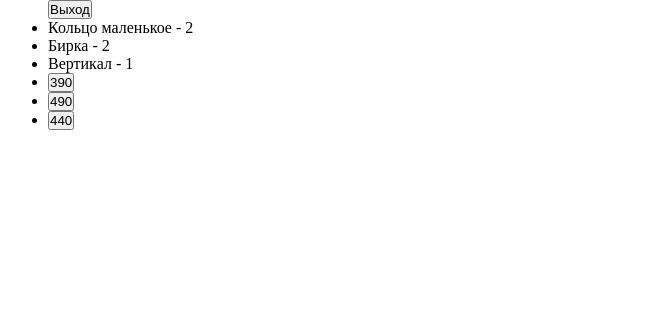
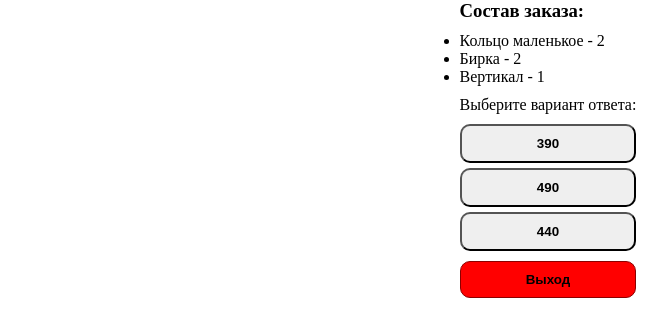
Before and after one commit to AndreyKapturin/math_train, a plain HTML site: page index.html in a window 1280 px wide. Both pictures are taken after a click on the button "Начать тренировку". Shown: the whole page, without its empty margins (92-759 px from the left). Drawn offline with Linux system fonts and the light colour scheme.

Commit message:
feat: Стилизация

```diff
--- a/index.html
+++ b/index.html
@@ -5,7 +5,7 @@
     <meta name="viewport" content="width=device-width, initial-scale=1.0" />
     <link rel="stylesheet" href="style.css" />
     <script src="index.js" type="module" defer></script>
-    <title>Тренажер счёта в уме</title>
+    <title>Тренажер счёта цен</title>
   </head>
   <body>
     <div id="root" class="container"></div>
--- a/src/App/StartScreen/StartButton/StartButton.js
+++ b/src/App/StartScreen/StartButton/StartButton.js
@@ -3,6 +3,7 @@ import { startTraining } from "../../../data.js"
 export function StartButton() {
   const element = document.createElement('button');
   element.innerText = 'Начать тренировку';
+  element.className = 'button start-button';
   element.addEventListener('click', startTraining, { once: true });
   return element;
 }
--- a/src/App/TrainingScreen/Answers/AnswerOption/AnswerButton/AnswerButton.js
+++ b/src/App/TrainingScreen/Answers/AnswerOption/AnswerButton/AnswerButton.js
@@ -2,6 +2,7 @@ import { setAnswer } from "../../../../../data.js";
 
 export function AnswerButton(answer) {
   const element = document.createElement('button');
+  element.className = 'button answer-button';
   element.innerText = answer;
   element.addEventListener('click', () => setAnswer(answer), { once: true });
   return element;
--- a/src/App/TrainingScreen/Answers/Answers.js
+++ b/src/App/TrainingScreen/Answers/Answers.js
@@ -3,6 +3,7 @@ import { AnswerOption } from "./AnswerOption/AnswerOption.js";
 
 export function Answers() {
   const element = document.createElement('ul');
+  element.className = 'answers-list';
 
   let unsubscribe = subscribe(EVENTS.QUESTION_CREATED, (payload) => {
     Answers.render(element, payload);
--- a/src/App/TrainingScreen/Notifications/Notifications.js
+++ b/src/App/TrainingScreen/Notifications/Notifications.js
@@ -11,11 +11,10 @@ export function Notifications() {
 
   subscribe(EVENTS.QUESTION_CREATED, () => {
     Notifications.render(element,
-      { message: ''}
+      { message: 'Выберите вариант ответа:'}
     );
   })
 
-  Notifications.render(element, { message: ''} );
   return element;
 }
 
--- /dev/null
+++ b/src/App/TrainingScreen/OrderHeading/OrderHeading.js
@@ -0,0 +1,7 @@
+export function OrderHeading() {
+  const element = document.createElement('h3');
+
+  element.innerText = 'Состав заказа: ';
+
+  return element;
+}
--- a/src/App/TrainingScreen/ExitButton/ExitButton.js
+++ b/src/App/TrainingScreen/QuitButton/QuitButton.js
@@ -1,7 +1,8 @@
 import { quitTraining } from "../../../data.js";
 
-export function ExitButton() {
+export function QuitButton() {
   const element = document.createElement('button');
+  element.className = 'button quit-button'
   element.innerText = 'Выход';
   element.addEventListener('click', quitTraining, { once: true });
   return element;
--- a/src/App/TrainingScreen/TrainingScreen.js
+++ b/src/App/TrainingScreen/TrainingScreen.js
@@ -1,17 +1,19 @@
 import { Answers } from "./Answers/Answers.js";
-import { ExitButton } from "./ExitButton/ExitButton.js";
+import { QuitButton } from "./QuitButton/QuitButton.js";
 import { Notifications } from "./Notifications/Notifications.js";
 import { Order } from "./Order/Order.js";
+import { OrderHeading } from "./OrderHeading/OrderHeading.js";
 
 export function TrainingScreen() {
   const element = document.createElement('section');
   element.className = 'training-screen';
 
   element.append(
-    ExitButton(),
+    OrderHeading(),
     Order(),
+    Notifications(),
     Answers(),
-    Notifications(),
+    QuitButton(),
   );
 
   return element;
--- a/style.css
+++ b/style.css
@@ -13,4 +13,65 @@ body,
 .container {
   max-width: 1000px;
   margin: 0 auto;
+  display: flex;
 }
+
+.app {
+  flex-grow: 1;
+  display: flex;
+  justify-content: center;
+}
+
+.start-screen {
+  flex-grow: 1;
+  display: flex;
+  justify-content: center;
+  align-items: center;
+}
+
+.training-screen {
+  display: flex;
+  gap: 10px;
+  flex-direction: column;
+}
+
+.answers-list {
+  list-style-type: none;
+  display: flex;
+  flex-direction: column;
+  gap: 5px;
+}
+
+.button {
+  padding: 10px;
+  font-weight: 700;
+  border-radius: 10px;
+  cursor: pointer;
+}
+
+.answer-button {
+  width: 100%;
+}
+
+.answer-button:hover {
+  background-color: darkgray;
+}
+
+.start-button {
+  border: 1px solid orange;
+  background-color: orange;
+}
+
+.start-button:hover {
+  border: 1px solid darkgoldenrod;
+}
+
+.quit-button {
+  border: 1px solid darkred;
+  background-color: red;
+}
+
+.quit-button:hover {
+  background-color: darkred;
+  color: white;
+}
```
